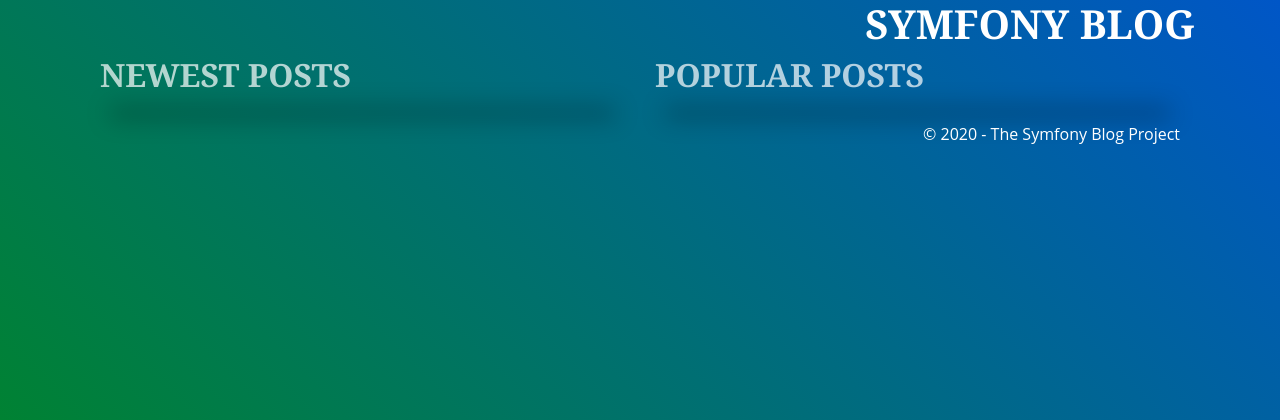
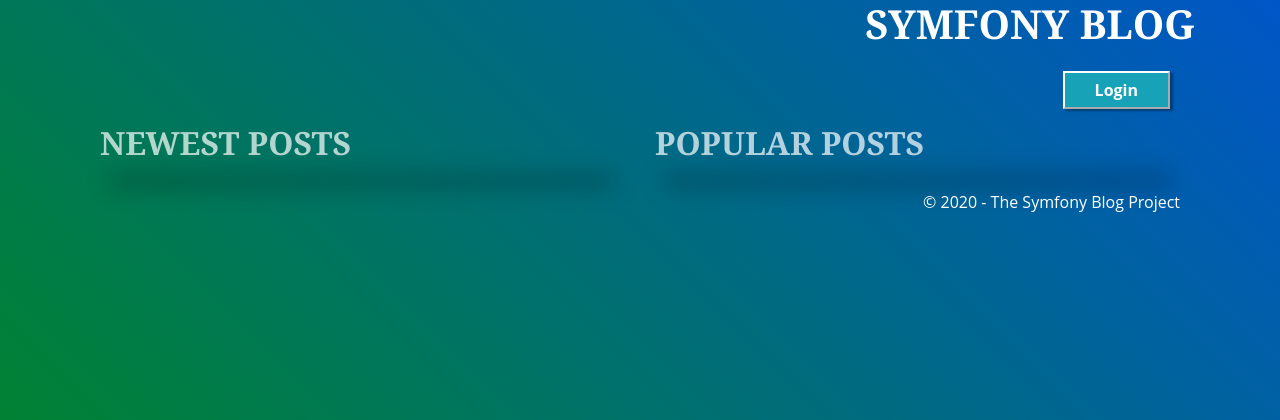
Before and after one commit to oksana2lucky/symfony_blog, a Symfony app: template templates/post/index.html.twig in a window 1280 px wide. Shown: the top 420 px of the page. Run offline with Twig, Linux system fonts and the light colour scheme; the template is opened without the code that fills it, so the values that code supplies are empty; some libraries are stand-ins or nearby versions.

Commit message:
Implemented user access and role permissions

```diff
--- a/public/css/main.css
+++ b/public/css/main.css
@@ -24,8 +24,11 @@ html, body {font-family: 'Open Sans', sans-serif; -webkit-font-smoothing: antial
 .container form {padding: 5px 20px; }
 .container form input {margin-bottom: 15px}
 .container form label {margin-bottom: 0}
-.container form button {
+#auth-links button, .container form button {
     background-color: #17a2b8; color: #fff; border-color: white; font-weight:700; box-shadow: 3px 2px 2px 0px rgba(0,0,0,0.34);
     padding: 5px 30px;
 }
-.container form button:hover {background-color: #0a7f91}
+#auth-links a:hover button, .container form button:hover {background-color: #0a7f91}
+#auth-links {margin: 15px 15px; float: right}
+#auth-links a {margin-right: 10px}
+#hello-user {color: #fff;  margin-right: 20px}
--- a/templates/base.html.twig
+++ b/templates/base.html.twig
@@ -14,6 +14,18 @@
             {% block header %}
                 <header>
                     <h1><a class="text-white" href="{{ path('homepage') }}">Symfony Blog</a></h1>
+                    <div id="auth-links">
+                        {% if not app.user %}
+                            <a href="{{ path('app_login') }}"><button>Login</button></a>
+                        {% else %}
+                            <span id="hello-user">Hello {{ app.user.username }}</span>
+                            <a href="{{ path('app_logout') }}"><button>Logout</button></a>
+                            {% if is_granted('ROLE_ADMIN') or is_granted('ROLE_EDITOR') %}
+                                <a href="{{ path('admin') }}"><button>Admin Dashboard</button></a>
+                            {% endif %}
+                        {% endif %}
+                    </div>
+                    <div style="clear:both"></div>
                 </header>
             {% endblock %}
         </div>
```
Also changed, not shown: src/Controller/Admin/DashboardController.php (+4 -20 lines), templates/post/view.html.twig (+13 -0 lines), 1 other file.
